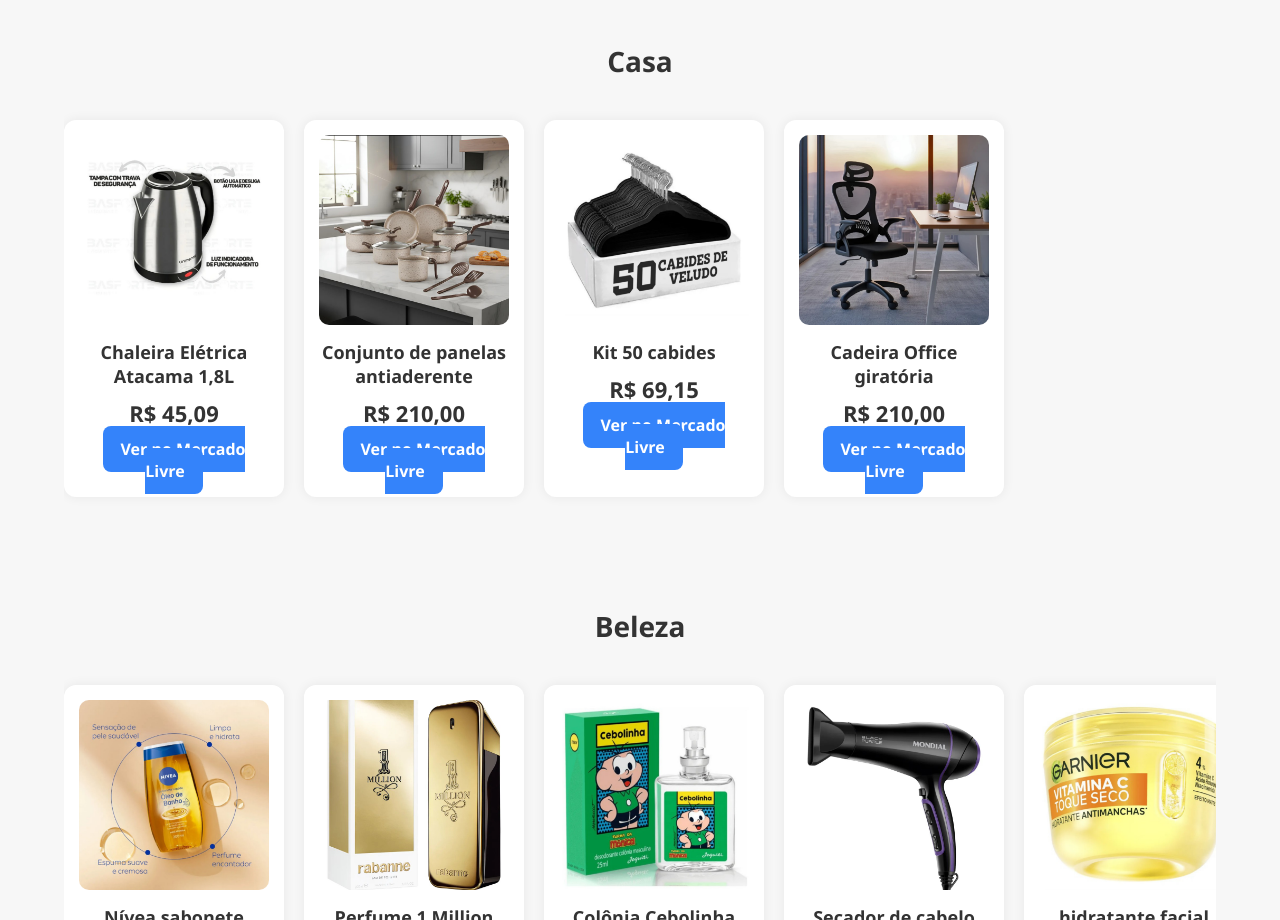
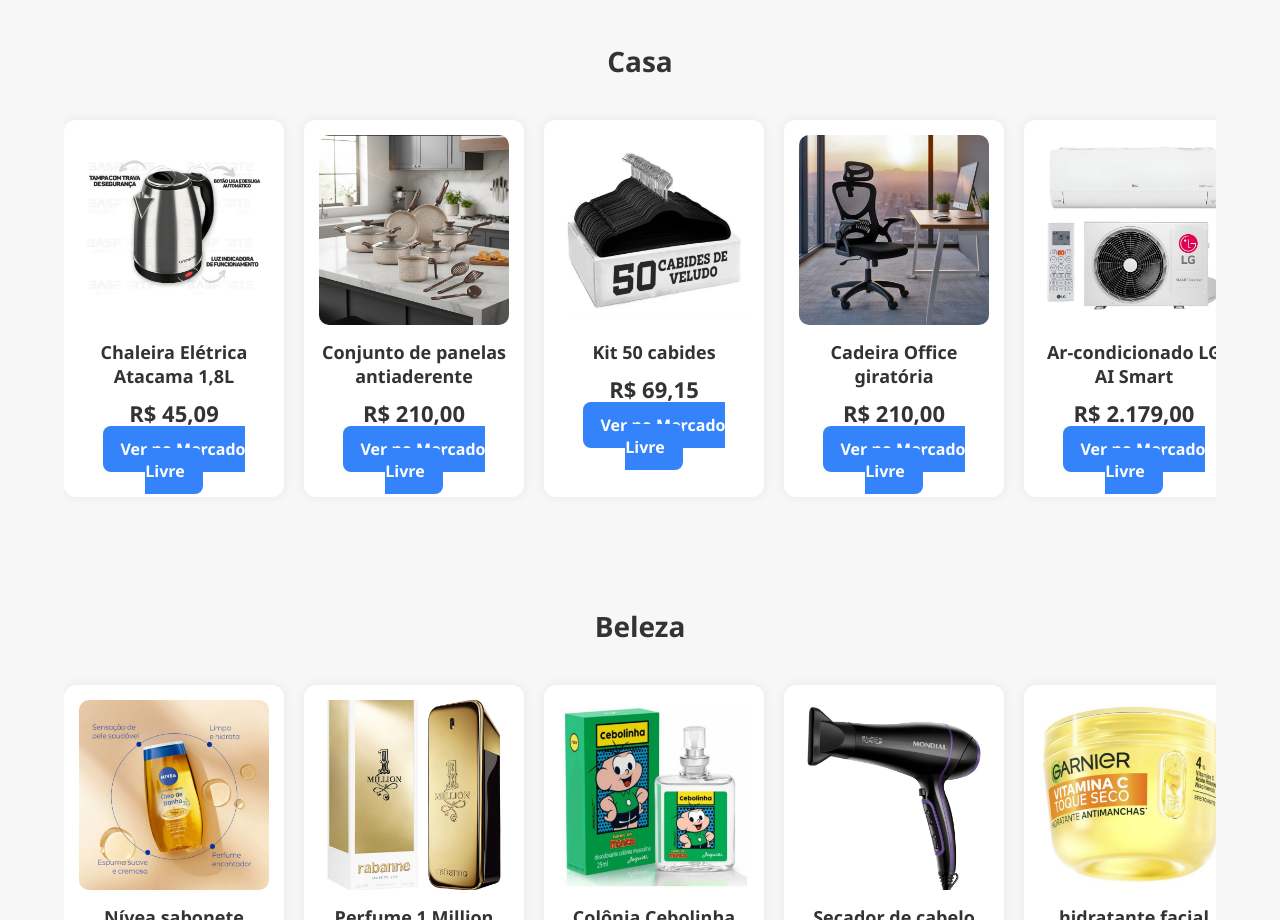
Before and after one commit to noon88/AchadosML, a plain HTML site: page index.html in a window 1280 px wide. Shown: the part 1000-1920 px from the top of the page. Drawn offline with Linux system fonts and the light colour scheme; a script that the page names is missing.

Commit message:
Add files via upload

```diff
--- a/index.html
+++ b/index.html
@@ -99,6 +99,12 @@
         <p class="preco">R$ 210,00</p>
         <a href="https://mercadolivre.com/sec/2WkuFyx" class="btn">Ver no Mercado Livre</a>
       </div>
+       <div class="card">
+        <img src="ar.png">
+        <h3>Ar-condicionado LG AI Smart</h3>
+        <p class="preco">R$ 2.179,00</p>
+        <a href="https://mercadolivre.com/sec/2RTRRpe" class="btn">Ver no Mercado Livre</a>
+            </div>
     </div>
   </section>
 
```
Also changed, not shown: ar.png (added).
